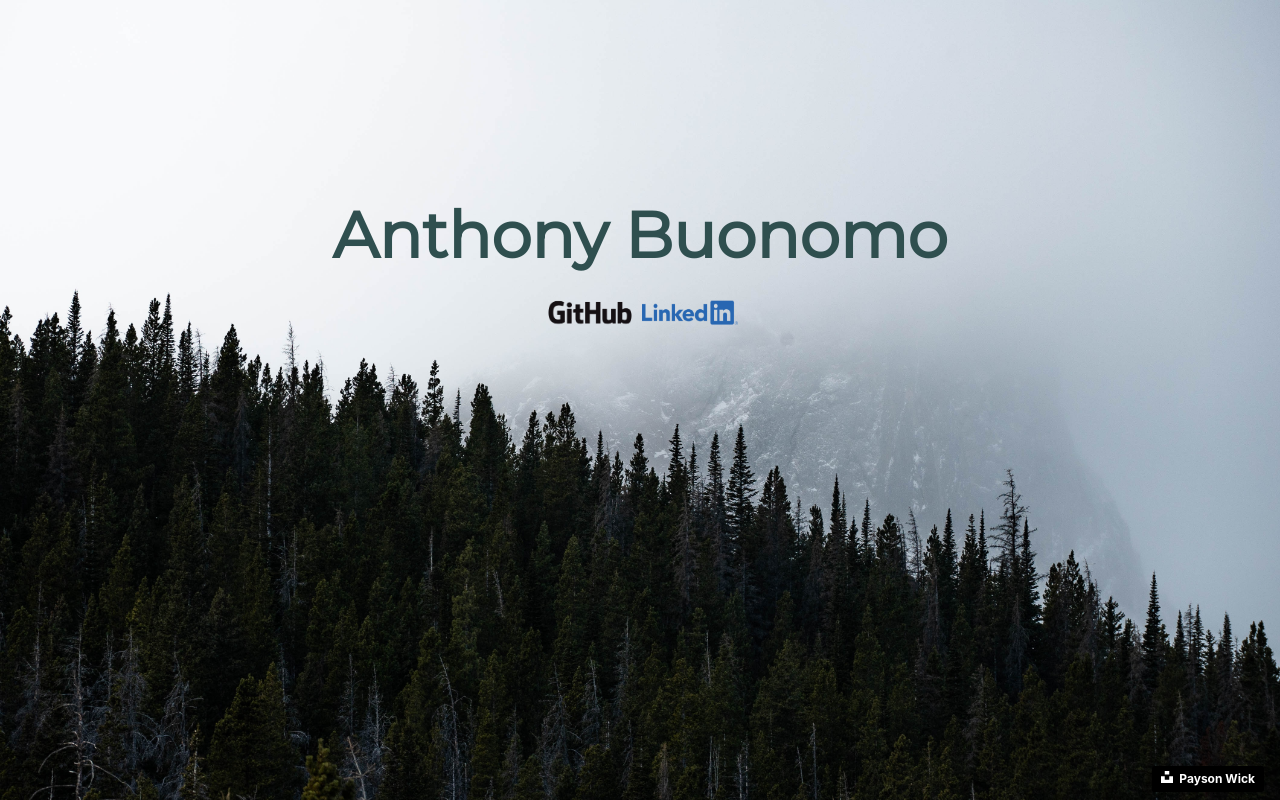
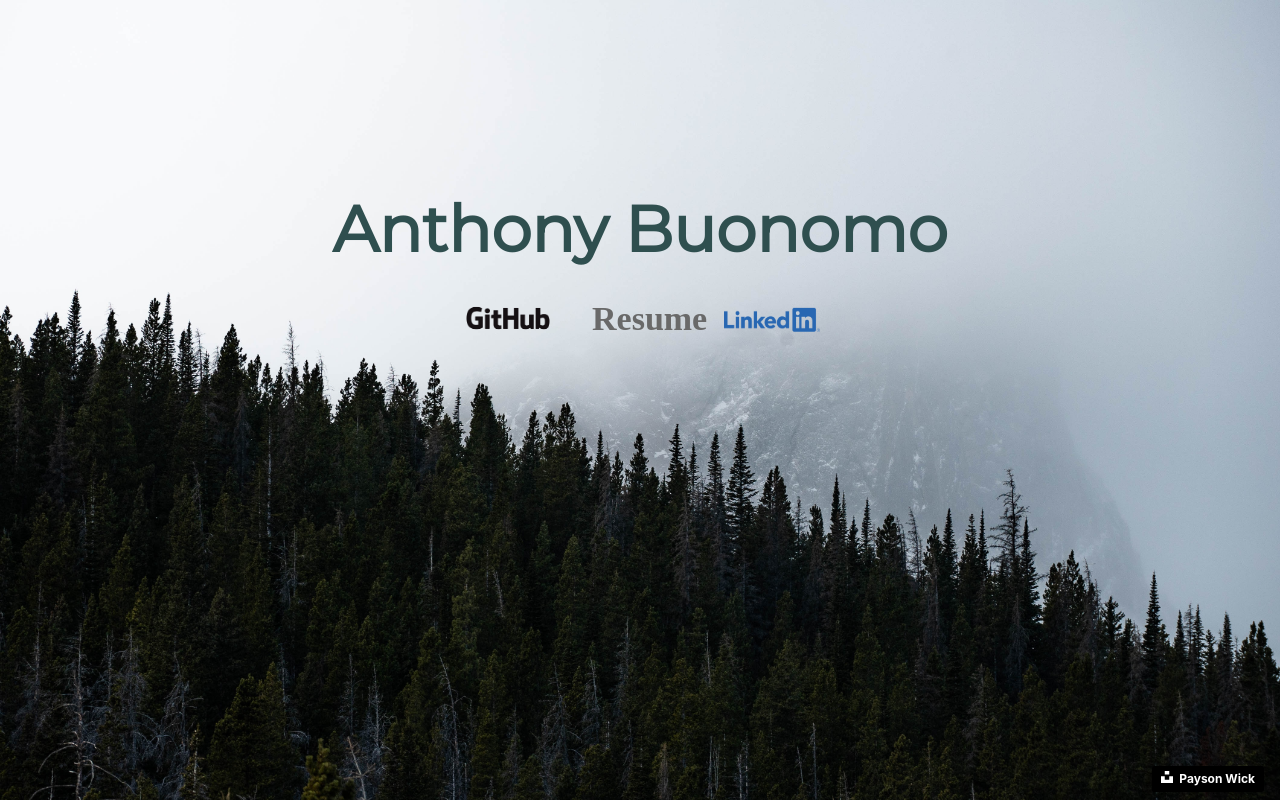
Before and after one commit to abuonomo/personal-site, a plain HTML site: page index.html in a window 1280 px wide. Drawn offline with nearby package versions, Linux system fonts and the light colour scheme.

Commit message:
add resume

```diff
--- a/css/main.css
+++ b/css/main.css
@@ -109,8 +109,10 @@ h1 {
 }
 
 h2 {
-  font-size: 32px;
-  color: darkgrey;
+  margin-top: 0em;
+  margin-bottom: 0em;
+  font-size: 34px;
+  color: dimgrey;
 }
 
 a {
@@ -128,11 +130,19 @@ a {
   text-align:center;
 }
 
+img {
+  width: 100%;
+}
+
 .heading-links {
-  margin-left: auto;
-  margin-right: auto;
+  margin-left: 1em;
+  margin-right: 1em;
   display:inline-block;
   width: 15%;
+}
+
+.heading-links:hover {
+  opacity: 0.5;
 }
 
 .centered {
--- a/index.html
+++ b/index.html
@@ -27,13 +27,21 @@
   <div class="centered">
     <h1 class="main-heading">Anthony Buonomo</h1>
       <div class="profile-links">
-        <a href="https://github.com/abuonomo">
-          <img class="heading-links" src="img/GitHub_Logo.png">
-        </a>
-
-        <a href="https://www.linkedin.com/in/anthony-r-buonomo-412940a8/">
-          <img class="heading-links" src="img/LI-Logo.png">
-        </a>
+        <div class="heading-links">
+          <a href="https://github.com/abuonomo">
+            <img src="img/GitHub_Logo.png">
+          </a>
+        </div>
+        <div class="heading-links" style="position: relative; bottom: -0.5em">
+          <a href="img/resume.pdf">
+            <h2>Resume</h2>
+          </a>
+        </div>
+        <div class="heading-links">
+          <a href="https://www.linkedin.com/in/anthony-r-buonomo-412940a8/">
+            <img src="img/LI-Logo.png", style="position: relative; bottom: -0.1em">
+          </a>
+        </div>
       </div>
   </div>
   <div class="bottom-right">
```
Also changed, not shown: 2 other files.
